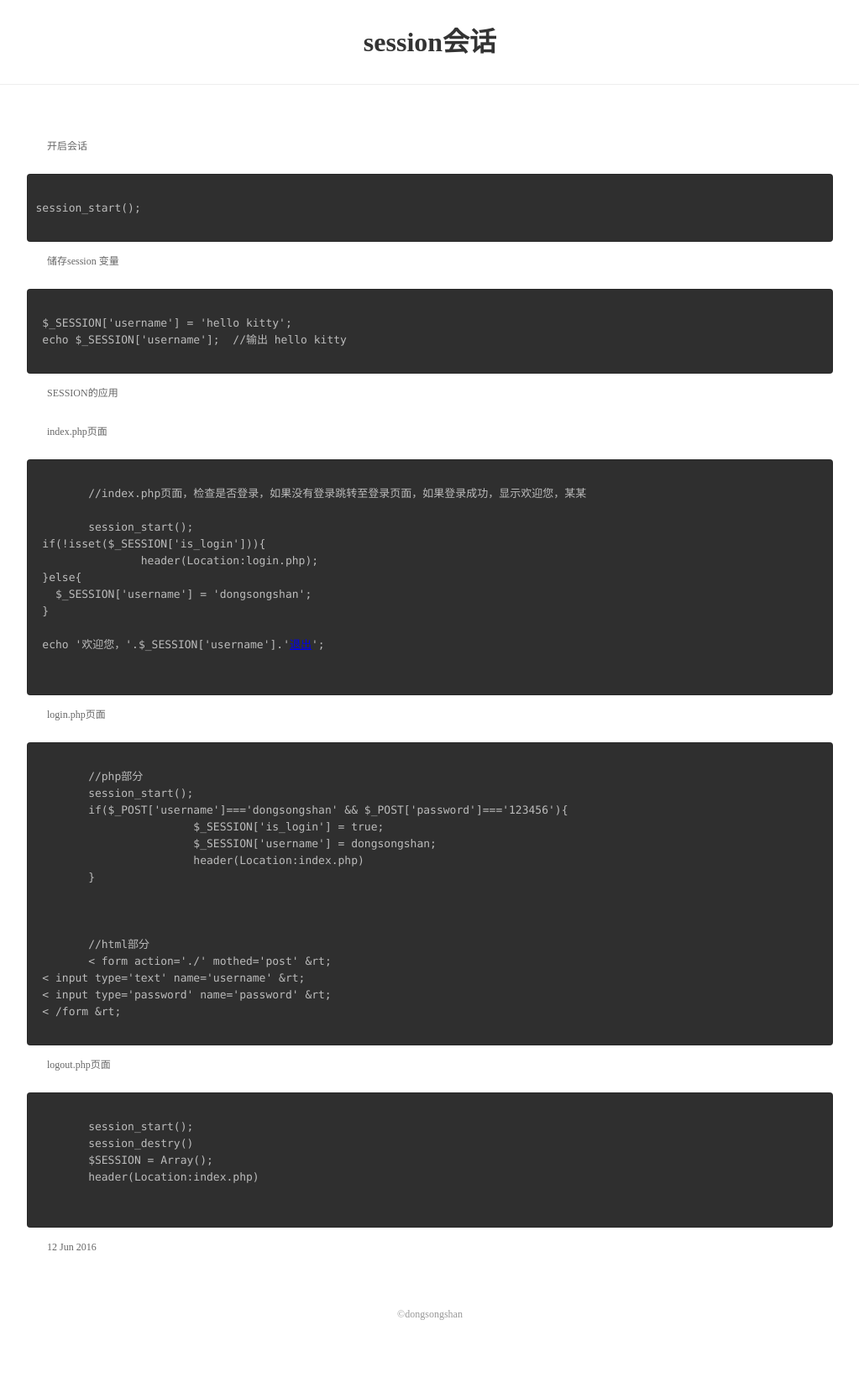
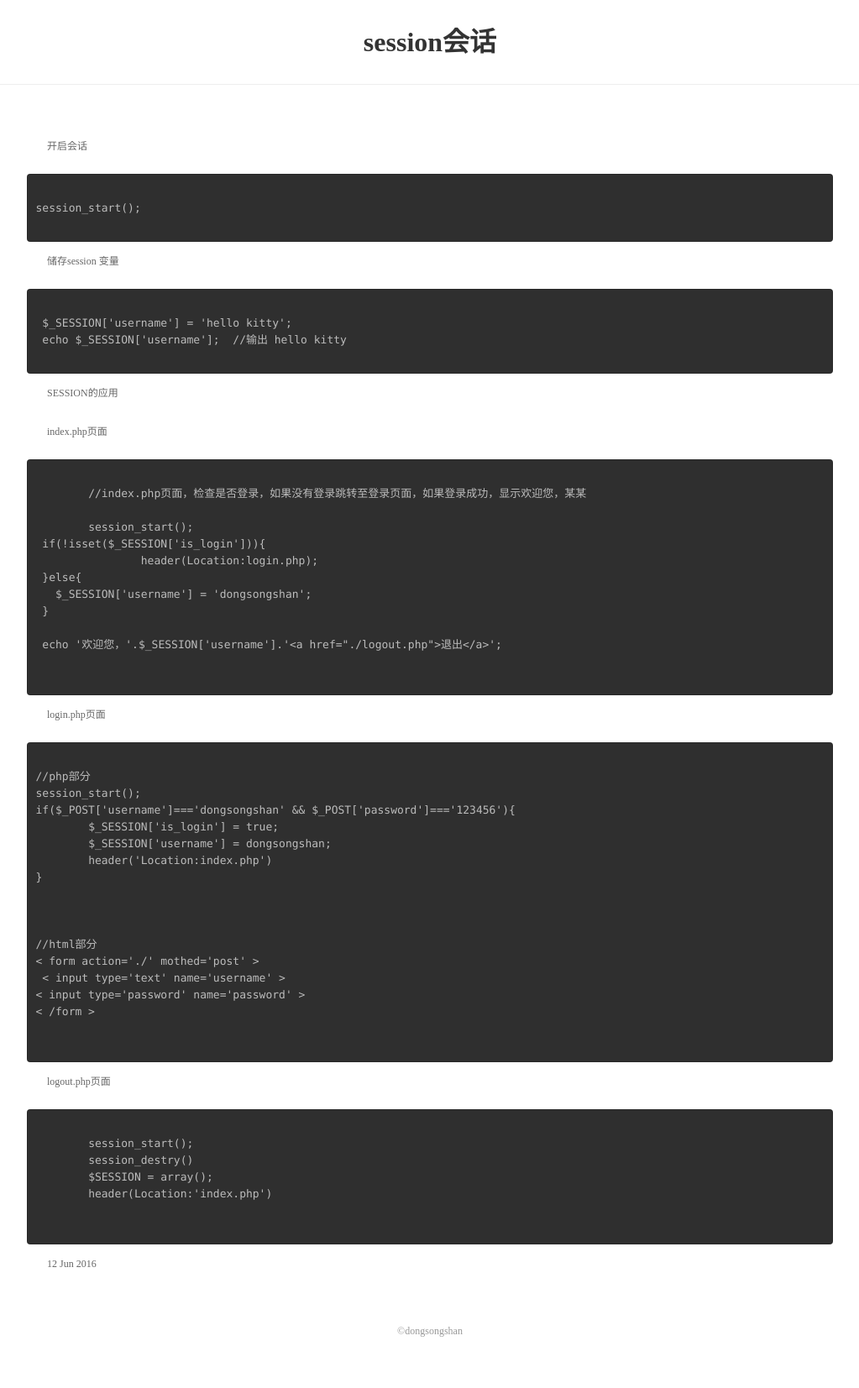
Before and after one commit to dongsongshan/dongsongshan.github.io, a Jekyll site: the page built from _posts/2016-06-12-session会话.html, in a window 1280 px wide. Shown: the whole page at 84% size, without its empty margins (128-1151 px from the left). Built offline with Jekyll 4.4.1, drawn with Linux system fonts in a browser that asks for light colours; some of the changed lines change nothing that is shown.

Commit message:
Update 2016-06-12-session会话.html

```diff
--- a/_posts/2016-06-12-session会话.html
+++ b/_posts/2016-06-12-session会话.html
@@ -35,7 +35,7 @@ session_start();
    $_SESSION['username'] = 'dongsongshan';
  }
 
- echo '欢迎您，'.$_SESSION['username'].'<a href="./logout.php">退出</a>';
+ echo '欢迎您，'.$_SESSION['username'].'&lt;a href="./logout.php"&gt;退出&lt;/a&gt;';
 
  </pre>
 
@@ -48,16 +48,17 @@ session_start();
 if($_POST['username']==='dongsongshan' && $_POST['password']==='123456'){
 	$_SESSION['is_login'] = true;
 	$_SESSION['username'] = dongsongshan;
-			header(Location:index.php)
+	header('Location:index.php')
 }
 
 
 
 //html部分
-	&lt; form action='./' mothed='post' &rt;
- &lt; input type='text' name='username' &rt;
- &lt; input type='password' name='password' &rt;
- &lt; /form &rt;
+&lt; form action='./' mothed='post' &gt;
+ &lt; input type='text' name='username' &gt;
+&lt; input type='password' name='password' &gt;
+&lt; /form &gt;
+
  </pre>
 
 
@@ -67,8 +68,8 @@ session_start();
 
 	session_start();
 	session_destry()
-	$SESSION = Array();
-	header(Location:index.php)
+	$SESSION = array();
+	header(Location:'index.php')
 
  </pre>
 
```
Lines whose indentation alone changed are shown as unchanged.
